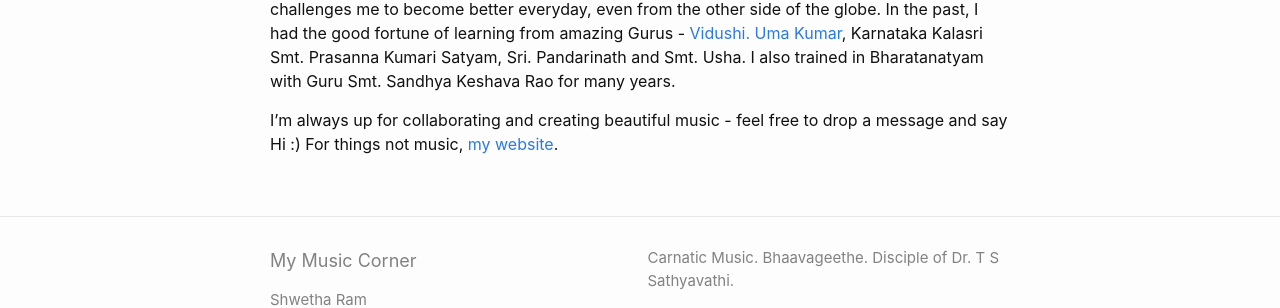
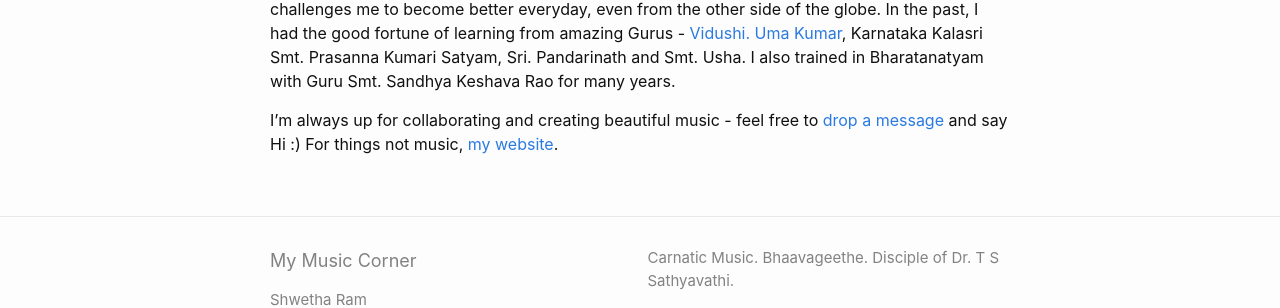
Before and after one commit to shwetharam0407/music-corner, a Jekyll site: the page built from about.md, in a window 1280 px wide. Shown: the part 540-848 px from the top of the page. Built offline with Jekyll 4.4.1, drawn with Linux system fonts in a browser that asks for light colours; part of the change alters nothing that is shown.

```diff
--- a/about.md
+++ b/about.md
@@ -14,4 +14,4 @@ I am a Carnatic Vocalist and also enjoy performing Bhaavageethe (emotive poetry)
 
 I am currently a disciple of the awesome [Dr. T S Sathyavathi](https://www.tssathyavathi.com), who constantly encourages and challenges me to become better everyday, even from the other side of the globe. In the past, I had the good fortune of learning from amazing Gurus -  [Vidushi. Uma Kumar](https://musicearn.in/me/umakumar), Karnataka Kalasri Smt. Prasanna Kumari Satyam, Sri. Pandarinath and Smt. Usha. I also trained in Bharatanatyam with Guru Smt. Sandhya Keshava Rao for many years.
 
-I'm always up for collaborating and creating beautiful music - feel free to drop a message and say Hi :) For things not music, [my website]( https://shwetharam0407.github.io).
+I'm always up for collaborating and creating beautiful music - feel free to [drop a message](mailto:shwetha.music.corner@gmail.com) and say Hi :) For things not music, [my website]( https://shwetharam0407.github.io).
```
